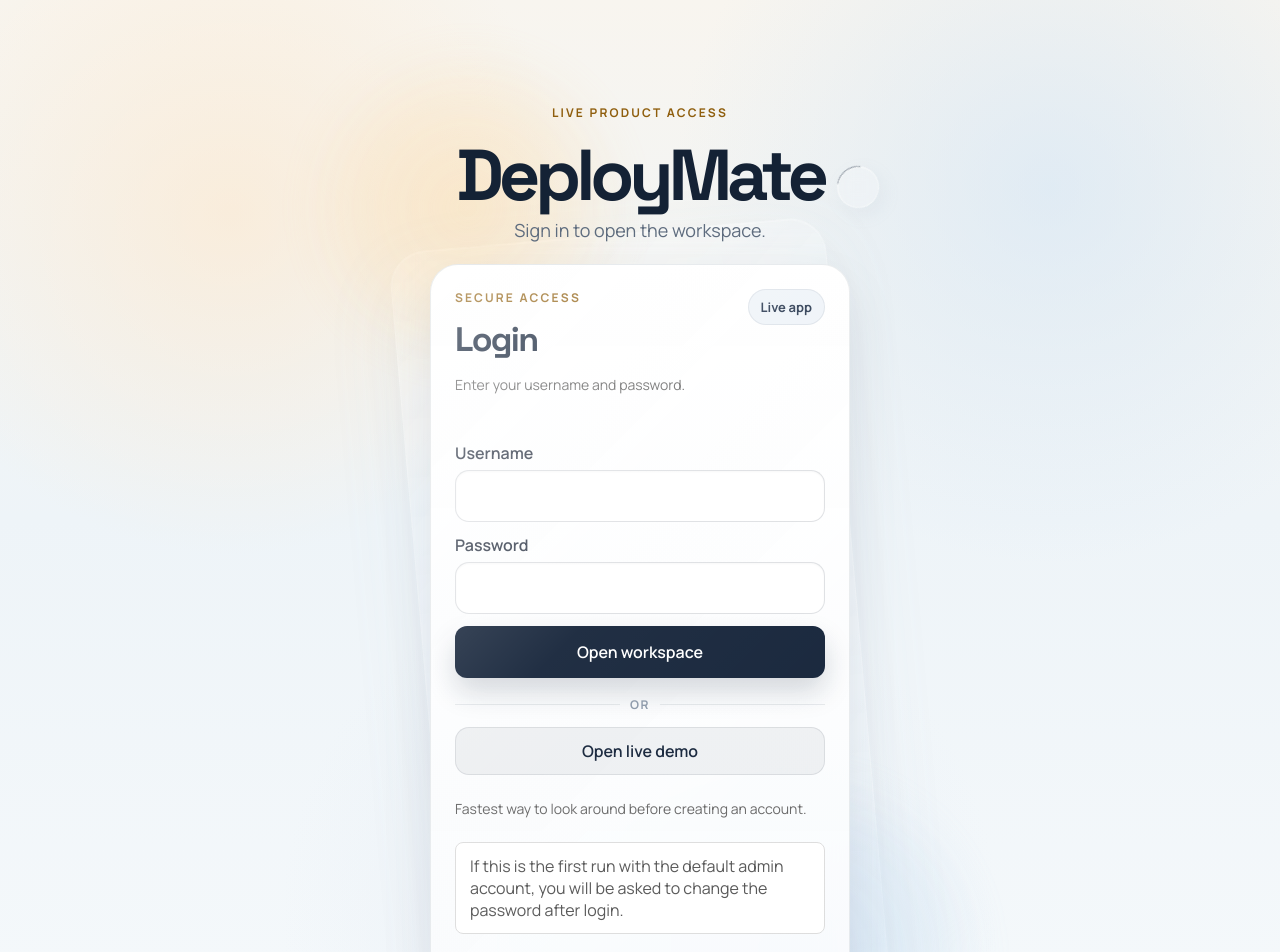
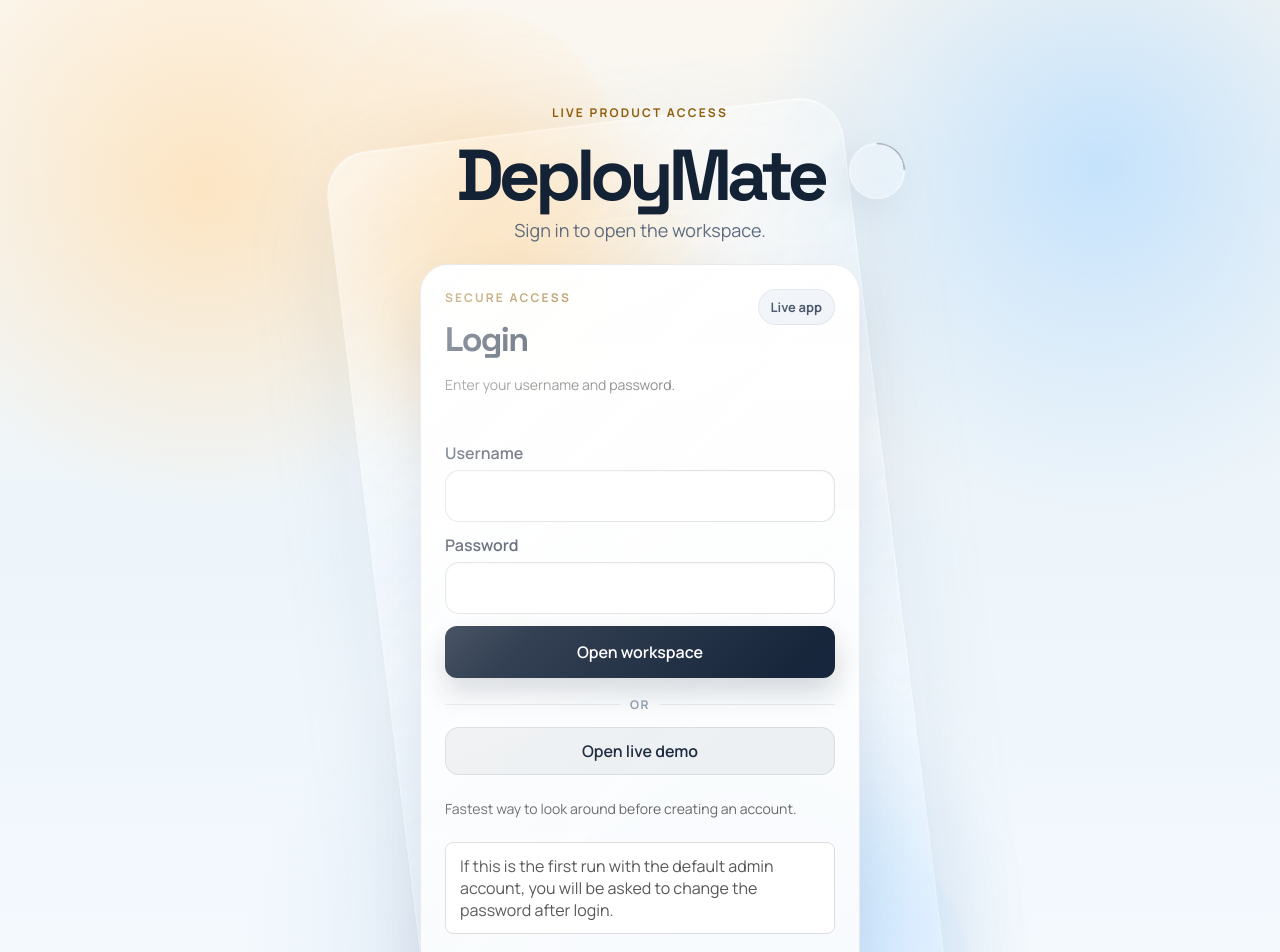
Before and after one commit to AlexGerlitz/deploymate, a Next.js app in the folder frontend/: page /login in a window 1280 px wide. Shown: the top 952 px of the page. Built offline with nearby package versions, Linux system fonts and the light colour scheme.

Commit message:
Make login glass treatment visibly stronger

```diff
--- a/frontend/app/globals.css
+++ b/frontend/app/globals.css
@@ -2380,10 +2380,10 @@
   position: relative;
   overflow: hidden;
   background:
-    radial-gradient(circle at 18% 18%, rgba(255, 228, 194, 0.48), transparent 24%),
-    radial-gradient(circle at 82% 16%, rgba(211, 229, 245, 0.6), transparent 26%),
-    radial-gradient(circle at 50% 78%, rgba(231, 238, 246, 0.8), transparent 32%),
-    linear-gradient(180deg, #f8f5ef 0%, #eef4f8 44%, #f7fafc 100%);
+    radial-gradient(circle at 16% 16%, rgba(255, 222, 175, 0.72), transparent 22%),
+    radial-gradient(circle at 86% 14%, rgba(183, 221, 255, 0.78), transparent 24%),
+    radial-gradient(circle at 50% 84%, rgba(217, 229, 244, 0.96), transparent 34%),
+    linear-gradient(180deg, #fbf7f0 0%, #edf5fb 46%, #f7fbff 100%);
 }
 
 .authLoginShell {
@@ -2412,62 +2412,109 @@
   pointer-events: none;
 }
 
+.authLoginHalo {
+  position: absolute;
+  border-radius: 999px;
+  filter: blur(3px);
+  opacity: 0.64;
+}
+
+.authLoginHaloPrimary {
+  top: -2%;
+  left: -12%;
+  width: 300px;
+  height: 300px;
+  background: radial-gradient(circle, rgba(255, 232, 202, 0.92), rgba(255, 232, 202, 0));
+}
+
+.authLoginHaloSecondary {
+  right: -14%;
+  bottom: -2%;
+  width: 360px;
+  height: 360px;
+  background: radial-gradient(circle, rgba(205, 231, 255, 0.9), rgba(205, 231, 255, 0));
+}
+
 .authLoginGlassPlane {
   position: absolute;
-  inset: 18% 8% 10%;
-  border: 1px solid rgba(255, 255, 255, 0.26);
-  border-radius: 36px;
+  inset: 8% 0 4%;
+  border: 1px solid rgba(255, 255, 255, 0.42);
+  border-radius: 44px;
   background:
-    linear-gradient(135deg, rgba(255, 255, 255, 0.18), rgba(255, 255, 255, 0.03)),
-    linear-gradient(180deg, rgba(244, 248, 252, 0.18), rgba(244, 248, 252, 0.02));
+    linear-gradient(135deg, rgba(255, 255, 255, 0.42), rgba(255, 255, 255, 0.12) 38%, rgba(255, 255, 255, 0.04) 68%, rgba(255, 255, 255, 0.1)),
+    linear-gradient(180deg, rgba(244, 248, 252, 0.34), rgba(244, 248, 252, 0.08));
   box-shadow:
-    inset 0 1px 0 rgba(255, 255, 255, 0.46),
-    0 26px 70px rgba(137, 154, 176, 0.12);
-  backdrop-filter: blur(16px) saturate(1.15);
-  opacity: 0.72;
-  transform: rotate(-5deg);
+    inset 0 1px 0 rgba(255, 255, 255, 0.7),
+    inset 0 -1px 0 rgba(255, 255, 255, 0.18),
+    0 34px 90px rgba(137, 154, 176, 0.16);
+  backdrop-filter: blur(22px) saturate(1.22);
+  opacity: 0.94;
+  transform: rotate(-7deg);
+}
+
+.authLoginGlassLine {
+  position: absolute;
+  height: 1px;
+  border-radius: 999px;
+  background: linear-gradient(90deg, rgba(255, 255, 255, 0), rgba(255, 255, 255, 0.92), rgba(255, 255, 255, 0));
+  opacity: 0.88;
+}
+
+.authLoginGlassLinePrimary {
+  top: 17%;
+  left: 12%;
+  width: 58%;
+  transform: rotate(-7deg);
+}
+
+.authLoginGlassLineSecondary {
+  right: 10%;
+  bottom: 18%;
+  width: 42%;
+  opacity: 0.56;
+  transform: rotate(-7deg);
 }
 
 .authLoginGlow {
   position: absolute;
   border-radius: 999px;
-  filter: blur(24px);
-  opacity: 0.9;
+  filter: blur(36px);
+  opacity: 1;
 }
 
 .authLoginGlowPrimary {
-  top: 4%;
-  left: -10%;
-  width: 280px;
-  height: 280px;
-  background: radial-gradient(circle, rgba(255, 214, 153, 0.48), rgba(255, 214, 153, 0));
+  top: 8%;
+  left: -6%;
+  width: 340px;
+  height: 340px;
+  background: radial-gradient(circle, rgba(255, 195, 111, 0.4), rgba(255, 195, 111, 0));
   animation: authLoginFloat 9s ease-in-out infinite;
 }
 
 .authLoginGlowSecondary {
-  right: -12%;
-  bottom: 2%;
-  width: 320px;
-  height: 320px;
-  background: radial-gradient(circle, rgba(182, 213, 238, 0.5), rgba(182, 213, 238, 0));
+  right: -8%;
+  bottom: 4%;
+  width: 380px;
+  height: 380px;
+  background: radial-gradient(circle, rgba(154, 209, 255, 0.42), rgba(154, 209, 255, 0));
   animation: authLoginFloat 11s ease-in-out infinite reverse;
 }
 
 .authLoginSpinner {
   position: absolute;
-  top: 12%;
-  right: 4%;
-  width: 42px;
-  height: 42px;
-  border: 1px solid rgba(255, 255, 255, 0.42);
-  border-top-color: rgba(19, 34, 56, 0.4);
+  top: 10%;
+  right: -1%;
+  width: 56px;
+  height: 56px;
+  border: 1px solid rgba(255, 255, 255, 0.58);
+  border-top-color: rgba(19, 34, 56, 0.46);
   border-radius: 999px;
-  background: rgba(255, 255, 255, 0.18);
+  background: rgba(255, 255, 255, 0.3);
   box-shadow:
-    inset 0 1px 0 rgba(255, 255, 255, 0.52),
-    0 8px 18px rgba(148, 163, 184, 0.1);
-  backdrop-filter: blur(12px);
-  animation: authLoginSpin 6s linear infinite;
+    inset 0 1px 0 rgba(255, 255, 255, 0.72),
+    0 14px 30px rgba(148, 163, 184, 0.16);
+  backdrop-filter: blur(14px) saturate(1.22);
+  animation: authLoginSpin 4.8s linear infinite;
 }
 
 .authLoginIntro {
@@ -2506,36 +2553,36 @@
 .authLoginCard {
   position: relative;
   z-index: 1;
-  width: min(100%, 420px);
+  width: min(100%, 440px);
   margin: 0 auto;
-  padding: 24px;
-  border: 1px solid rgba(255, 255, 255, 0.52);
-  border-radius: 30px;
+  padding: 26px;
+  border: 1px solid rgba(255, 255, 255, 0.68);
+  border-radius: 34px;
   background:
-    linear-gradient(180deg, rgba(255, 255, 255, 0.82) 0%, rgba(246, 250, 253, 0.68) 100%);
+    linear-gradient(180deg, rgba(255, 255, 255, 0.88) 0%, rgba(245, 249, 253, 0.74) 100%);
   box-shadow:
-    inset 0 1px 0 rgba(255, 255, 255, 0.94),
-    inset 0 -1px 0 rgba(255, 255, 255, 0.32),
-    0 32px 80px rgba(148, 163, 184, 0.16);
-  backdrop-filter: blur(28px) saturate(1.18);
+    inset 0 1px 0 rgba(255, 255, 255, 0.98),
+    inset 0 -1px 0 rgba(255, 255, 255, 0.34),
+    0 42px 110px rgba(128, 146, 168, 0.22);
+  backdrop-filter: blur(34px) saturate(1.28);
 }
 
 .authLoginCard::before {
   content: "";
   position: absolute;
   inset: 1px;
-  border-radius: 29px;
-  background: linear-gradient(135deg, rgba(255, 255, 255, 0.42), rgba(255, 255, 255, 0.06) 42%, rgba(255, 255, 255, 0));
+  border-radius: 33px;
+  background: linear-gradient(135deg, rgba(255, 255, 255, 0.62), rgba(255, 255, 255, 0.14) 38%, rgba(255, 255, 255, 0.02) 62%, rgba(255, 255, 255, 0));
   pointer-events: none;
 }
 
 .authLoginCard::after {
   content: "";
   position: absolute;
-  inset: 0 auto auto 18%;
-  width: 46%;
-  height: 1px;
-  background: linear-gradient(90deg, rgba(255, 255, 255, 0), rgba(255, 255, 255, 0.92), rgba(255, 255, 255, 0));
+  inset: 0 auto auto 12%;
+  width: 62%;
+  height: 2px;
+  background: linear-gradient(90deg, rgba(255, 255, 255, 0), rgba(255, 255, 255, 0.98), rgba(255, 255, 255, 0));
   opacity: 0.9;
   pointer-events: none;
 }
@@ -3455,10 +3502,43 @@
     padding: 44px 0 32px;
   }
 
+  .authLoginHaloPrimary {
+    left: -18%;
+    width: 220px;
+    height: 220px;
+  }
+
+  .authLoginHaloSecondary {
+    right: -20%;
+    width: 250px;
+    height: 250px;
+  }
+
   .authLoginGlassPlane {
-    inset: 12% 2% 12%;
-    transform: none;
-    opacity: 0.58;
+    inset: 10% -6% 10%;
+    opacity: 0.98;
+    transform: rotate(-4deg);
+  }
+
+  .authLoginGlassLinePrimary {
+    top: 18%;
+    left: 8%;
+    width: 66%;
+    transform: rotate(-4deg);
+  }
+
+  .authLoginGlassLineSecondary {
+    right: 6%;
+    bottom: 16%;
+    width: 48%;
+    transform: rotate(-4deg);
+  }
+
+  .authLoginSpinner {
+    top: 8%;
+    right: 2%;
+    width: 48px;
+    height: 48px;
   }
 
   .authFlowStage,
--- a/frontend/app/login/page.js
+++ b/frontend/app/login/page.js
@@ -13,7 +13,11 @@
       <div className="container authLoginShell">
         <section className="authLoginStage">
           <div className="authLoginBackdrop">
+            <div className="authLoginHalo authLoginHaloPrimary" />
+            <div className="authLoginHalo authLoginHaloSecondary" />
             <div className="authLoginGlassPlane" />
+            <div className="authLoginGlassLine authLoginGlassLinePrimary" />
+            <div className="authLoginGlassLine authLoginGlassLineSecondary" />
             <div className="authLoginGlow authLoginGlowPrimary" />
             <div className="authLoginGlow authLoginGlowSecondary" />
             <div className="authLoginSpinner" aria-hidden="true" />
```
